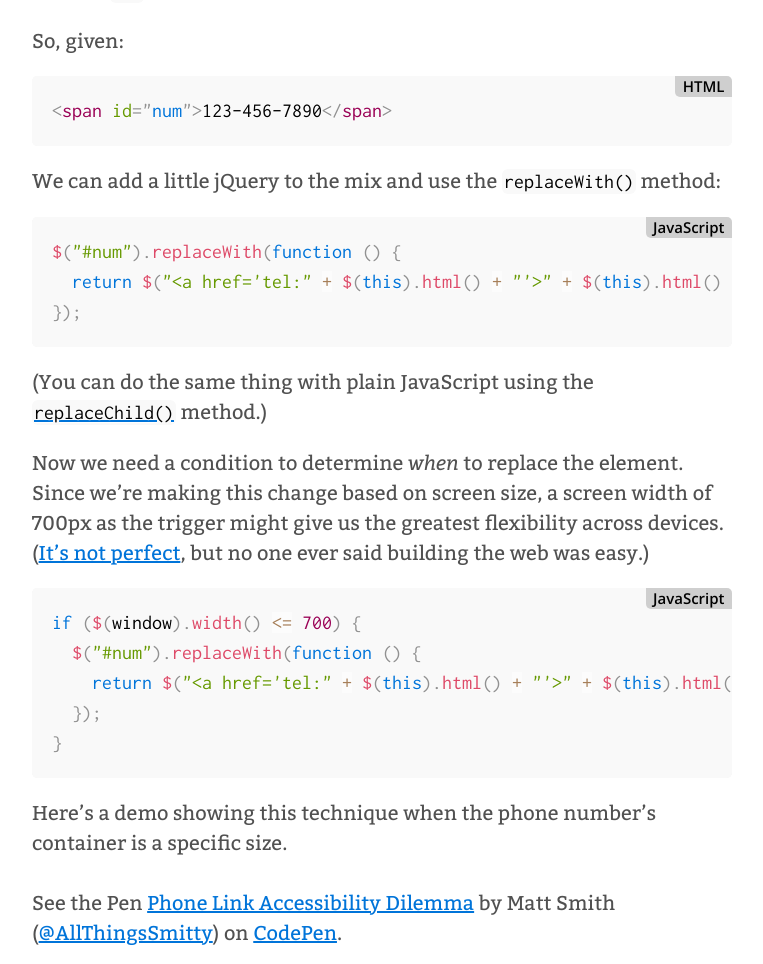
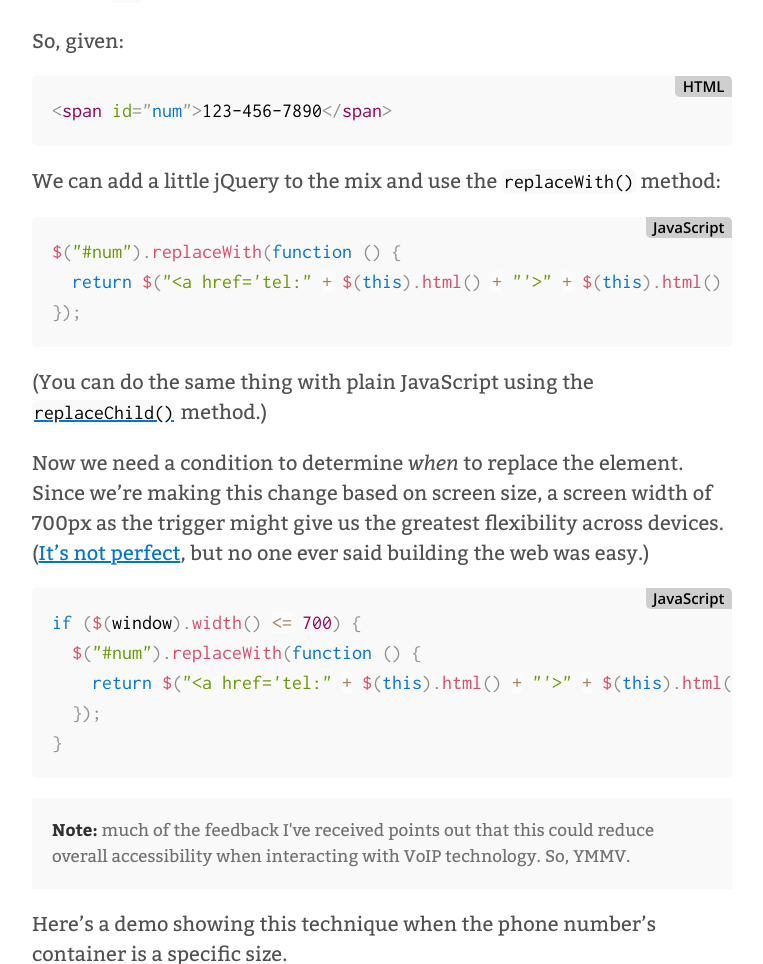
Before and after one commit to AllThingsSmitty/allthingssmitty.github.io, a Jekyll site: the page built from _posts/2018-01-29-phone-number-links-and-accessibility.md, in a window 1280 px wide, cut to the strip 1289-2253 px from the top of the page. Shown: the whole strip, without its empty margins (258-1021 px from the left). Built offline with Jekyll 4.4.1, drawn with Linux system fonts in a browser that asks for light colours; comment, search, counter and statistics services are not loaded.

Commit message:
Added note

````diff
--- a/_posts/2018-01-29-phone-number-links-and-accessibility.md
+++ b/_posts/2018-01-29-phone-number-links-and-accessibility.md
@@ -6,6 +6,7 @@
 tags: [accessibility, 'user experience']
 comments: true
 ---
+
 
 One design challenge that used to stump me was making phone numbers accessible in the browser while still being functional. The [WCAG 2.0 guidelines](https://www.w3.org/TR/WCAG20-TECHS/F73.html#F73-description){:rel="external"} state:
 
@@ -54,6 +55,8 @@
 }
 ```
 
+<p class="message"><strong>Note:</strong> much of the feedback I've received points out that this could reduce overall accessibility when interacting with VoIP technology. So, YMMV.</p>
+
 Here's a demo showing this technique when the phone number's container is a specific size.
 
 <div class="embed">
--- a/_sass/_message.scss
+++ b/_sass/_message.scss
@@ -6,6 +6,7 @@
 .message {
   background-color: $gray-1;
   color: $gray-4;
+  font-size: .85rem;
   margin-bottom: 1rem;
   padding: 1rem;
 }
````
